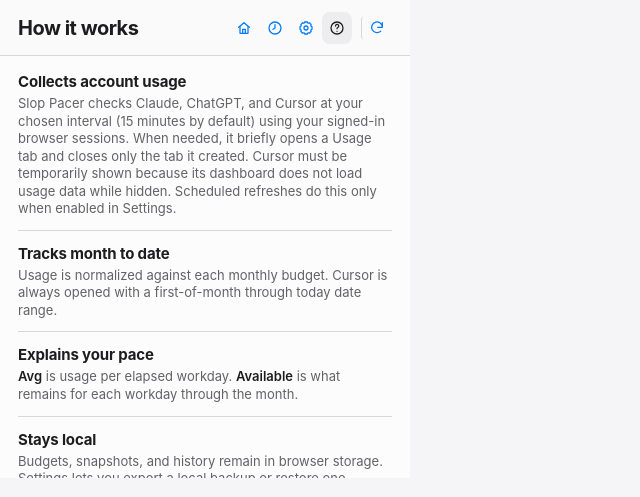
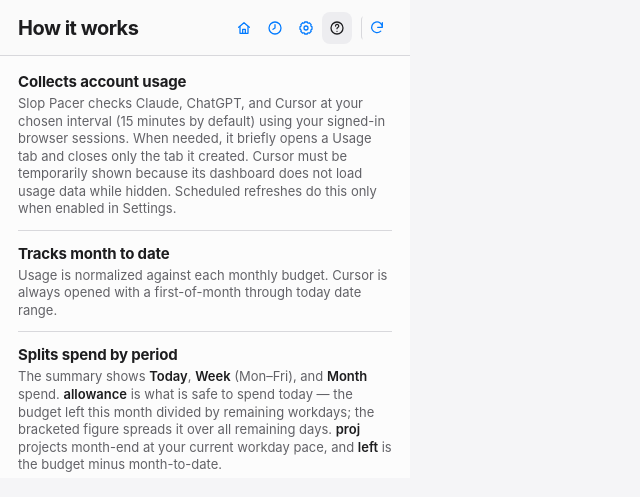
Before and after one commit to abhinavm24/SlopPacer, a website built with Vite: page popup.html in a window 1280 px wide. Both pictures are taken after a click on the button 337 px from the left and 27 px from the top of the page. Shown: the whole page, without its empty margins (0-640 px from the left). Built offline with nearby package versions, Linux system fonts and the light colour scheme; no server answers.

Commit message:
docs: explain today/week/month, allowance, proj, left

```diff
--- a/popup.html
+++ b/popup.html
@@ -108,14 +108,14 @@
             <p>Usage is normalized against each monthly budget. Cursor is always opened with a first-of-month through today date range.</p>
           </section>
           <section>
-            <h2>Explains your pace</h2>
-            <p><strong>Avg</strong> is usage per elapsed workday. <strong>Available</strong> is what remains for each workday through the month.</p>
+            <h2>Splits spend by period</h2>
+            <p>The summary shows <strong>Today</strong>, <strong>Week</strong> (Mon–Fri), and <strong>Month</strong> spend. <strong>allowance</strong> is what is safe to spend today — the budget left this month divided by remaining workdays; the bracketed figure spreads it over all remaining days. <strong>proj</strong> projects month-end at your current workday pace, and <strong>left</strong> is the budget minus month-to-date.</p>
           </section>
           <section>
             <h2>Stays local</h2>
             <p>Budgets, snapshots, and history remain in browser storage. Settings lets you export a local backup or restore one, replacing current Slop Pacer data after confirmation.</p>
           </section>
-          <p class="pace-key"><span class="pace-under">Green: below pace</span><span>Neutral: aligned</span><span class="pace-over">Red: above pace</span></p>
+          <p class="pace-key"><span class="text-green">Green: under 80%</span><span class="text-amber">Amber: 80–100%</span><span class="text-red">Red: over</span></p>
         </div>
       </section>
     </main>
```
Also changed, not shown: README.md.
